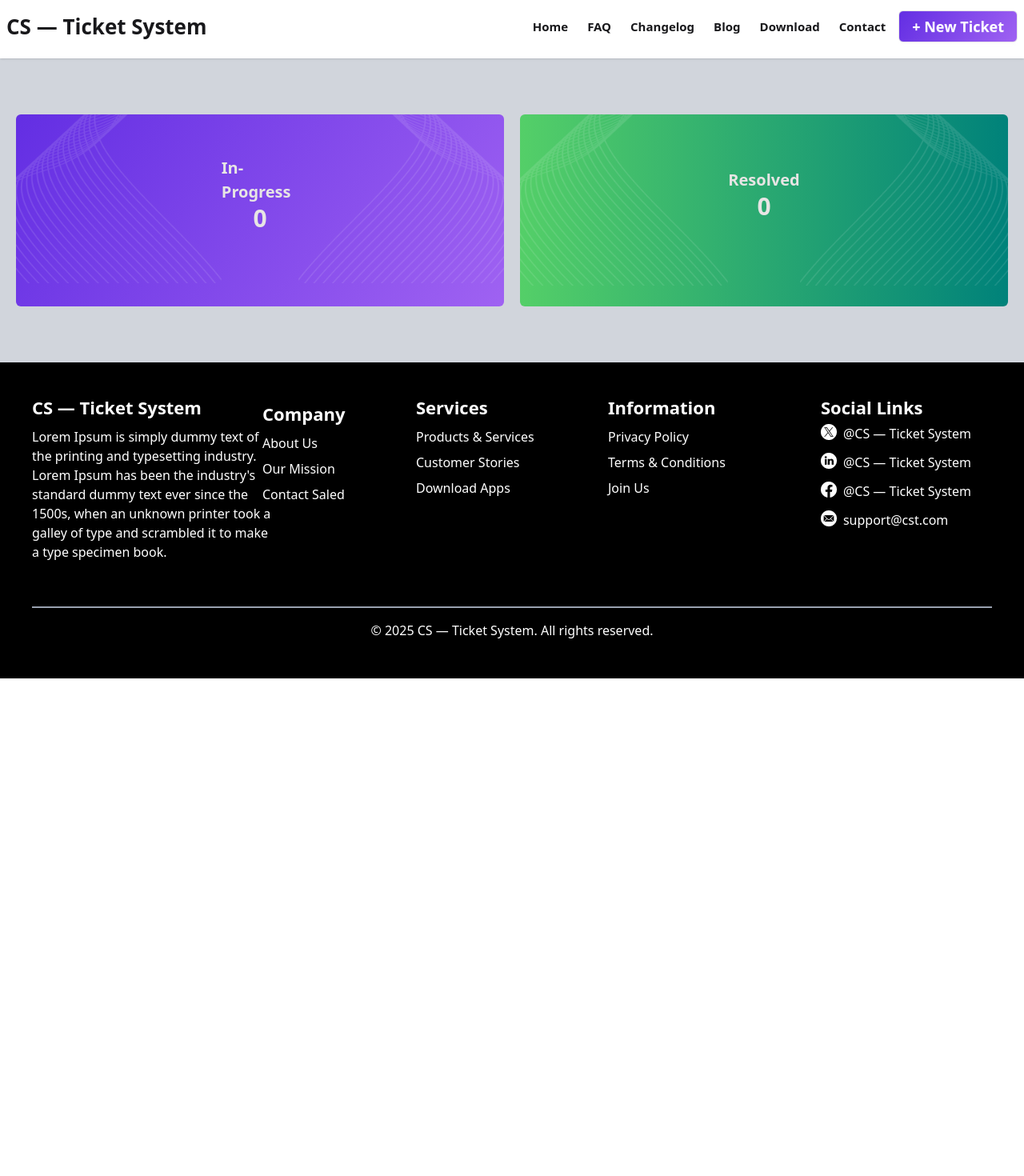
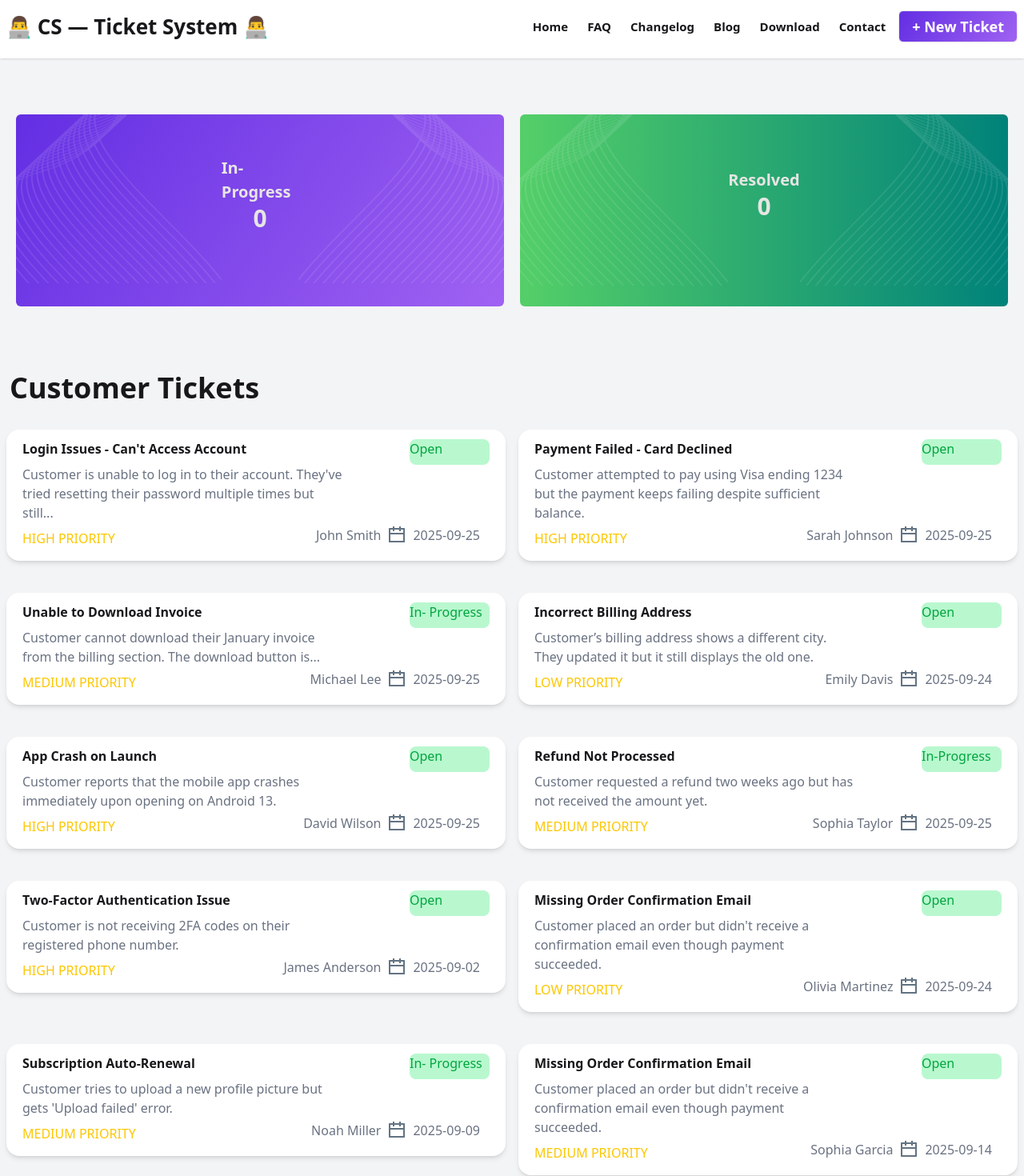
Before and after one commit to Apon2-CSE/Support-Zone, a React (Vite) app: page / in a window 1280 px wide. Shown: the top 1470 px of the page at 80% size. Before the commit the page ends 848 px from the top, so only its background shows below. Built offline with nearby package versions, Linux system fonts and the light colour scheme.

Commit message:
carts add

```diff
--- /dev/null
+++ b/public/Allcarts.json
@@ -0,0 +1,92 @@
+[
+  {
+    "id": 1,
+    "title": "Login Issues - Can't Access Account",
+    "description": "Customer is unable to log in to their account. They've tried resetting their password multiple times but still...",
+    "customer": "John Smith",
+    "priority": "HIGH PRIORITY",
+    "status": "Open",
+    "createdAt": "2025-09-25"
+  },
+  {
+    "id": 2,
+    "title": "Payment Failed - Card Declined",
+    "description": "Customer attempted to pay using Visa ending 1234 but the payment keeps failing despite sufficient balance.",
+    "customer": "Sarah Johnson",
+    "priority": "HIGH PRIORITY",
+    "status": "Open",
+    "createdAt": "2025-09-25"
+  },
+  {
+    "id": 3,
+    "title": "Unable to Download Invoice",
+    "description": "Customer cannot download their January invoice from the billing section. The download button is...",
+    "customer": "Michael Lee",
+    "priority": "MEDIUM PRIORITY",
+    "status": "In- Progress",
+    "createdAt": "2025-09-25 "
+  },
+  {
+    "id": 4,
+    "title": "Incorrect Billing Address",
+    "description": "Customer’s billing address shows a different city. They updated it but it still displays the old one.",
+    "customer": "Emily Davis",
+    "priority": "LOW PRIORITY",
+    "status": "Open",
+    "createdAt": "2025-09-24"
+  },
+  {
+    "id": 5,
+    "title": "App Crash on Launch",
+    "description": "Customer reports that the mobile app crashes immediately upon opening on Android 13.",
+    "customer": "David Wilson",
+    "priority": "HIGH PRIORITY",
+    "status": "Open",
+    "createdAt": "2025-09-25"
+  },
+  {
+    "id": 6,
+    "title": "Refund Not Processed",
+    "description": "Customer requested a refund two weeks ago but has not received the amount yet.",
+    "customer": "Sophia Taylor",
+    "priority": "MEDIUM PRIORITY",
+    "status": "In-Progress",
+    "createdAt": "2025-09-25"
+  },
+  {
+    "id": 7,
+    "title": "Two-Factor Authentication Issue",
+    "description": "Customer is not receiving 2FA codes on their registered phone number.",
+    "customer": "James Anderson",
+    "priority": "HIGH PRIORITY",
+    "status": "Open",
+    "createdAt": "2025-09-02"
+  },
+  {
+    "id": 8,
+    "title": "Missing Order Confirmation Email",
+    "description": "Customer placed an order but didn't receive a confirmation email even though payment succeeded.",
+    "customer": "Olivia Martinez",
+    "priority": "LOW PRIORITY",
+    "status": "Open",
+    "createdAt": "2025-09-24"
+  },
+  {
+    "id": 9,
+    "title": "Subscription Auto-Renewal  ",
+    "description": "Customer tries to upload a new profile picture but gets 'Upload failed' error. ",
+    "customer": "Noah Miller",
+    "priority": "MEDIUM PRIORITY",
+    "status": "In- Progress",
+    "createdAt": "2025-09-09"
+  },
+  {
+    "id": 10,
+    "title": "Missing Order Confirmation Email",
+    "description": "Customer placed an order but didn't receive a confirmation email even though payment succeeded.",
+    "customer": "Sophia Garcia",
+    "priority": "MEDIUM PRIORITY",
+    "status": "Open",
+    "createdAt": "2025-09-14"
+  }
+]
--- a/src/App.jsx
+++ b/src/App.jsx
@@ -1,16 +1,21 @@
 import "./App.css";
-import React from "react";
+import React, { Suspense } from "react";
 import Navbar from "./Components/Navbar/Navbar";
 import Footer from "./Components/Footer/Footer";
 import Main from "./Components/main/Main";
-
+const FetchName = fetch("./Allcarts.json").then((res) => res.json());
 const App = () => {
   return (
     <>
-      <div className="bg-gray-300">
+      <div className="bg-gray-100">
         <Navbar></Navbar>
 
-        <Main></Main>
+        <Suspense
+          fallback={<span className="loading loading-bars loading-xl"></span>}
+        >
+          <Main FetchName={FetchName}></Main>
+        </Suspense>
+
         <Footer></Footer>
       </div>
     </>
--- /dev/null
+++ b/src/Components/Cart/Carts.jsx
@@ -0,0 +1,41 @@
+import React from "react";
+import Img from "../../assets/ri_calendar-line.png";
+const Cart = ({ CARD }) => {
+  return (
+    <div>
+      {/* <div className=" flex justify-between container mx-auto mb-4">
+        <h1 className="text-2xl md:text-4xl font-bold p-3">Customer Tickets</h1>
+
+      </div> */}
+
+      <div
+        className=" bg-white shadow-md
+       cursor-pointer  m-2 rounded-2xl"
+      >
+        <div className="m-5">
+          <div className="flex justify-between   ">
+            <span className="text-[18px ] font-bold mt-3 ">{CARD.title}</span>
+            <span className="bg-green-200 rounded-lg text-green-600 p-[4px 12px 4px 12px] w-[100px] h-[32px] items-center mt-3">
+              {CARD.status}
+            </span>
+          </div>
+          <h1 className="text-gray-500 w-[400px]">{CARD.description}</h1>
+          <div className="flex justify-between ">
+            <h1 className="text-yellow-400  mt-2  mb-4"> {CARD.priority}</h1>
+            <div
+              className="flex items-center
+          "
+            >
+              <h2 className="text-gray-500 mr-2  mb-4"> {CARD.customer}</h2>
+              <img className="mr-2  mb-4" src={Img} alt="" />
+
+              <h2 className=" mr-3 text-gray-500  mb-4">{CARD.createdAt}</h2>
+            </div>
+          </div>
+        </div>
+      </div>
+    </div>
+  );
+};
+
+export default Cart;
--- /dev/null
+++ b/src/Components/Count/Counts.jsx
@@ -0,0 +1,43 @@
+import React from "react";
+import bg1 from "../../assets/bg-1.png";
+import bg2 from "../../assets/bg-2.png";
+const Main = () => {
+  return (
+    <>
+      <div className="container mx-auto">
+        <div className="grid grid-cols-1 md:grid-cols-2 gap-[20px] my-[50px] p-5">
+          <div className=" bg-[linear-gradient(125.07deg,rgba(99,46,227,1),rgba(159,98,242,1)_100%)] w-full h-60 rounded-md  ">
+            <div className="flex justify-between">
+              <div>
+                <img className="md:block hidden" src={bg1} alt="" />
+              </div>
+              <div className="text-stone-200 h-[200px] flex flex-col items-center justify-center">
+                <h1 className="font-bold md:text-[20px] ">In-Progress</h1>
+                <p className="font-semibold md:text-3xl">0</p>
+              </div>
+              <div>
+                <img className="md:block hidden" src={bg2} alt="" />
+              </div>
+            </div>
+          </div>
+          <div className=" bg-[linear-gradient(90deg,rgba(84,207,104,1),rgba(0,130,122,1)_100%)] w-full h-60    rounded-md">
+            <div className="flex justify-between">
+              <div>
+                <img className="md:block hidden" src={bg1} alt="" />
+              </div>
+              <div className="text-stone-200 h-[200px] flex flex-col items-center justify-center">
+                <h1 className="font-bold md:text-[20px] ">Resolved</h1>
+                <p className="font-semibold md:text-3xl">0</p>
+              </div>
+              <div>
+                <img className="md:block hidden" src={bg2} alt="" />
+              </div>
+            </div>
+          </div>
+        </div>
+      </div>
+    </>
+  );
+};
+
+export default Main;
--- a/src/Components/Navbar/Navbar.jsx
+++ b/src/Components/Navbar/Navbar.jsx
@@ -53,7 +53,7 @@ const Navber = () => {
               </ul>
             </div>
             <a className=" md:text-[26px] text-[18px] font-bold  md:mb-3">
-              CS — Ticket System
+              👨‍💻 CS — Ticket System 👨‍💻
             </a>
           </div>
 
--- a/src/Components/main/Main.jsx
+++ b/src/Components/main/Main.jsx
@@ -1,38 +1,32 @@
-import React from "react";
-import bg1 from "../../assets/bg-1.png";
-import bg2 from "../../assets/bg-2.png";
-const Main = () => {
+import React, { use } from "react";
+
+import Cart from "../Cart/Carts";
+import Count from "../Count/Counts";
+
+const Main = ({ FetchName }) => {
+  const CardLink = use(FetchName);
+  console.log(CardLink);
   return (
     <>
-      <div className="container mx-auto">
-        <div className="grid grid-cols-1 md:grid-cols-2 gap-[20px] my-[50px] p-5">
-          <div className=" bg-[linear-gradient(125.07deg,rgba(99,46,227,1),rgba(159,98,242,1)_100%)] w-full h-60 rounded-md  ">
-            <div className="flex justify-between">
-              <div>
-                <img className="md:block hidden" src={bg1} alt="" />
-              </div>
-              <div className="text-stone-200 h-[200px] flex flex-col items-center justify-center">
-                <h1 className="font-bold md:text-[20px] ">In-Progress</h1>
-                <p className="font-semibold md:text-3xl">0</p>
-              </div>
-              <div>
-                <img className="md:block hidden" src={bg2} alt="" />
-              </div>
-            </div>
-          </div>
-          <div className=" bg-[linear-gradient(90deg,rgba(84,207,104,1),rgba(0,130,122,1)_100%)] w-full h-60    rounded-md">
-            <div className="flex justify-between">
-              <div>
-                <img className="md:block hidden" src={bg1} alt="" />
-              </div>
-              <div className="text-stone-200 h-[200px] flex flex-col items-center justify-center">
-                <h1 className="font-bold md:text-[20px] ">Resolved</h1>
-                <p className="font-semibold md:text-3xl">0</p>
-              </div>
-              <div>
-                <img className="md:block hidden" src={bg2} alt="" />
-              </div>
-            </div>
+      <Count></Count>
+      <div className="container mx-auto ">
+        <div>
+          {" "}
+          <h1 className="text-2xl md:text-4xl font-semibold p-3">
+            Customer Tickets
+          </h1>
+        </div>
+        <div
+          className="grid col-span-3
+     grid-cols-2 "
+        >
+          {CardLink.map((CARD) => (
+            <Cart CARD={CARD}></Cart>
+          ))}
+        </div>
+        <div>
+          <div className=" flex justify-between container mx-auto mb-4">
+            <h1 className="text-2xl md:text-4xl font-bold p-3">Task Status</h1>
           </div>
         </div>
       </div>
--- a/src/index.css
+++ b/src/index.css
@@ -1,5 +1,2 @@
 @import "tailwindcss";
 @plugin "daisyui";
-.box {
-  @apply rounded-md p-7 text-stone-200 h-[200px] flex  flex-col items-center justify-center;
-}
```
Also changed, not shown: src/Components/Cart/Cart.jsx (deleted), src/assets/ri_calendar-line.png (added).
